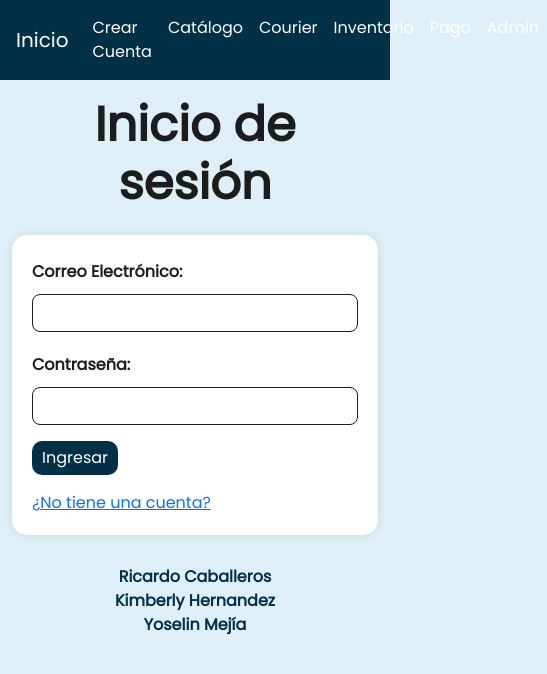
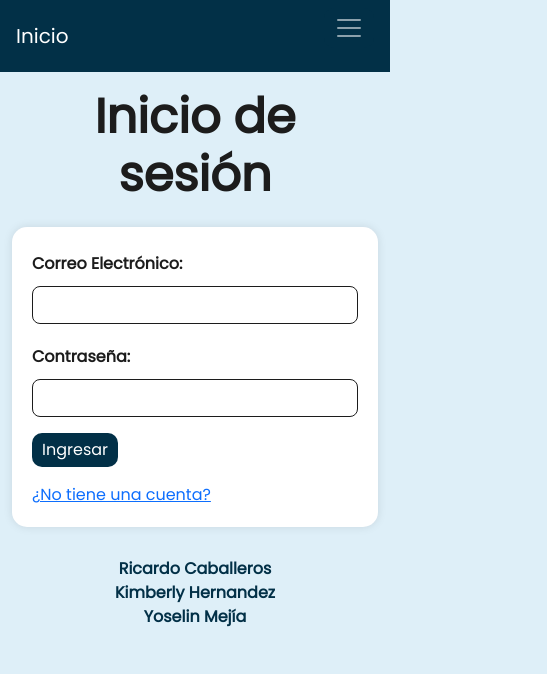
Before and after one commit to rcardocg/cc6-petshop, a React (Vite) app: page / in a window 390 px wide. Shown: the top 674 px of the page, 547 px wide, since content can reach past the window. Built offline with nearby package versions, Linux system fonts and the light colour scheme.

Commit message:
ahora es responsive

```diff
--- a/src/catalogo/catcss.css
+++ b/src/catalogo/catcss.css
@@ -2,7 +2,8 @@
     display: flex;
     flex-wrap: wrap;
     justify-content: flex-start;
-    margin: 10px;
+    margin: 0 auto;
+    padding: 20px;
 }
 
 .product {
@@ -11,9 +12,32 @@
     border-radius: 15px;
     padding: 15px;
     margin: 10px;
-    width: calc(20% - 20px);
+
     box-shadow: 0 2px 5px rgba(0, 0, 0, 0.1);
     text-align: center;
+    flex: 1 1 calc(25% - 20px);
+    max-width: calc(25% - 20px);
+}
+
+@media (max-width: 1200px) {
+    .product {
+        flex: 1 1 calc(33.33% - 20px);
+        max-width: calc(33.33% - 20px);
+    }
+}
+
+@media (max-width: 900px) {
+    .product {
+        flex: 1 1 calc(50% - 20px);
+        max-width: calc(50% - 20px);
+    }
+}
+
+@media (max-width: 600px) {
+    .product {
+        flex: 1 1 100%;
+        max-width: 100%;
+    }
 }
 
 .filtro {
--- a/src/navbar/navbar.jsx
+++ b/src/navbar/navbar.jsx
@@ -5,9 +5,11 @@ import './navcss.css';
 
 const NavigationBar = () => {
   return (
-    <Navbar  variant="dark">
+    <Navbar variant="dark" expand="lg">
       <Navbar.Brand as={Link} to="/">Inicio</Navbar.Brand>
 
+      <Navbar.Toggle aria-controls="basic-navbar-nav" />
+      <Navbar.Collapse id="basic-navbar-nav">
         <Nav className="me-auto">
           <Nav.Link as={Link} to="/crearCuenta">Crear Cuenta</Nav.Link>
           <Nav.Link as={Link} to="/catalogo">Catálogo</Nav.Link>
@@ -16,6 +18,7 @@ const NavigationBar = () => {
           <Nav.Link as={Link} to="/payment">Pago</Nav.Link>
           <Nav.Link as={Link} to="/Admin">Admin</Nav.Link>
         </Nav>
+      </Navbar.Collapse>
     </Navbar>
   );
 };
--- a/src/navbar/navcss.css
+++ b/src/navbar/navcss.css
@@ -1,11 +1,10 @@
-.navbar{
+.navbar {
     background-color: #023047;
     padding-left: 1rem;
-
 }
 
 .nav-link:hover {
-    color: #FB8500; /* Color del texto al pasar el ratón */
+    color: #FB8500;
 }
 
 .nav-link {
@@ -13,7 +12,11 @@
     transition: color 0.3s ease;
 }
 
-.nav-link.active {
-    color: #219EBC; /* Cambia este color al que desees */
-    font-weight: bold; /* Puedes hacer que el texto sea negrita si lo deseas */
+@media (max-width: 991px) {
+    .navbar {
+        padding: 0.5rem 1rem;
+    }
+    .nav-link {
+        margin: 5px 0;
+    }
 }
```
Lines whose indentation alone changed are shown as unchanged.
